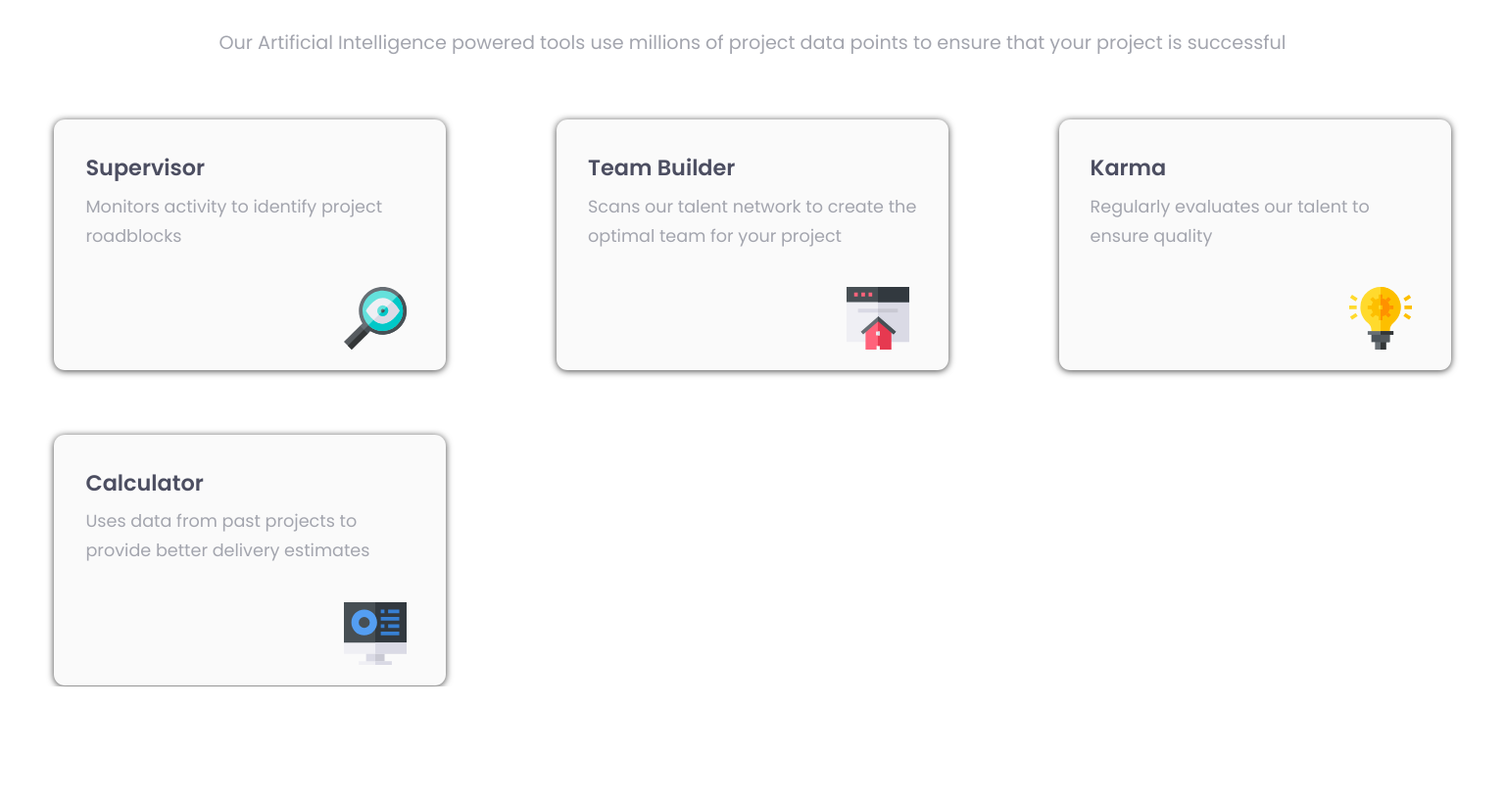
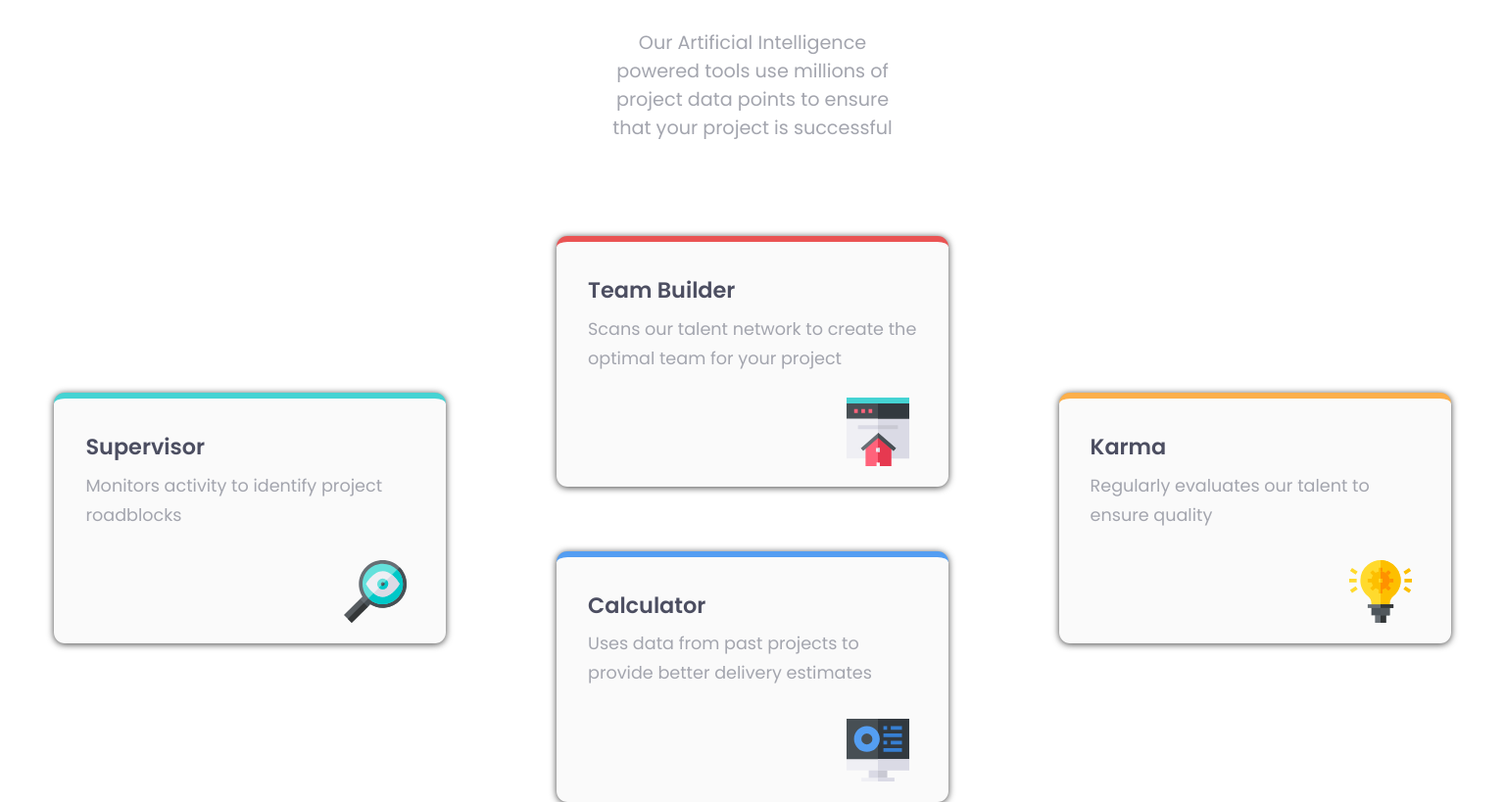
Before and after one commit to TheCoderGuru/four-card-feature-section, a website: page src/index.html in a window 1536 px wide. Shown: the part 163-982 px from the top of the page at 98% size. Before the commit the page ends 864 px from the top, so only its background shows below. Drawn offline with nearby package versions, Linux system fonts and the light colour scheme; files that its build step writes are made by us from their sources.

Commit message:
Currently fixing some minor tweakings

```diff
--- a/src/index.html
+++ b/src/index.html
@@ -30,7 +30,8 @@
         points to ensure that your project is successful
       </p>
       <div class="container__cards">
-        <div class="container__card">
+        <div class="supervisor">
+          <div class="container__card card__cyan">
             <h1 class="container__card__title">Supervisor</h1>
             <p class="container__card__description">
               Monitors activity to identify project roadblocks
@@ -41,18 +42,22 @@
               alt=""
             />
           </div>
-        <div class="container__card">
+        </div>
+        <div class="team_builder">
+          <div class="container__card card__red">
             <h1 class="container__card__title">Team Builder</h1>
             <p class="container__card__description">
               Scans our talent network to create the optimal team for your project
             </p>
             <img
-            class="container__card__image"
+              class="container__card__image card__cyan"
               src="./assets/images/icon-team-builder.svg"
               alt=""
             />
           </div>
-        <div class="container__card">
+        </div>
+        <div class="karma">
+          <div class="container__card card__orange">
             <h1 class="container__card__title">Karma</h1>
             <p class="container__card__description">
               Regularly evaluates our talent to ensure quality
@@ -63,7 +68,9 @@
               alt=""
             />
           </div>
-        <div class="container__card">
+        </div>
+        <div class="experience">
+          <div class="container__card card__blue">
             <h1 class="container__card__title">Calculator</h1>
             <p class="container__card__description">
               Uses data from past projects to provide better delivery estimates
@@ -75,6 +82,7 @@
             />
           </div>
         </div>
+      </div>
     </main>
   </body>
 </html>
--- a/src/sass/style.scss
+++ b/src/sass/style.scss
@@ -49,12 +49,23 @@ body {
     background-color: $very-light-gray;
     padding: 2em;
     height: 16em;
+    position: relative;
     width: 25em;
     margin-inline: auto;
     border-radius: 0.7em;
     box-shadow: 0px 1px 7px 0px rgba(0, 0, 0, 0.75);
     position: relative;
+    overflow: hidden;
     margin-block-start: 4em;
+
+    &::after{
+      content: '';
+      width: 100%;
+      position: absolute;
+      top: 0;
+      left: 0;
+
+    }
   }
 
   &__card__title {
@@ -77,10 +88,44 @@ body {
   }
 }
 
+.card__red{
+  border-top: 6px solid $red;
+}
+.card__cyan{
+  border-top: 6px solid $cyan;
+}
+.card__orange{
+  border-top: 6px solid $orange;
+}
+.card__blue{
+  border-top: 6px solid $blue;
+}
 
 @media only screen and ( min-width: 1440px ){
-    .container__cards{
+    .container__description{
+      padding-inline: 32em;
+    }
+  .container__cards{
         display: grid;
         grid-template-columns: repeat(3, 1fr);
+        margin-block-start: 2em;
+    }
+
+    .experience{
+      display: grid;
+      grid-column: span 3;
+    }
+
+    .supervisor{
+      transform: translateY(50%);
+    }
+
+    .team_builder{
+      display: grid;
+      grid-column: 2;
+    }
+
+    .karma{
+      transform: translateY(50%);
     }
 }
```
Also changed, not shown: public/index.html (+13 -5 lines), public/css/style.css. Lines whose indentation alone changed are shown as unchanged.
